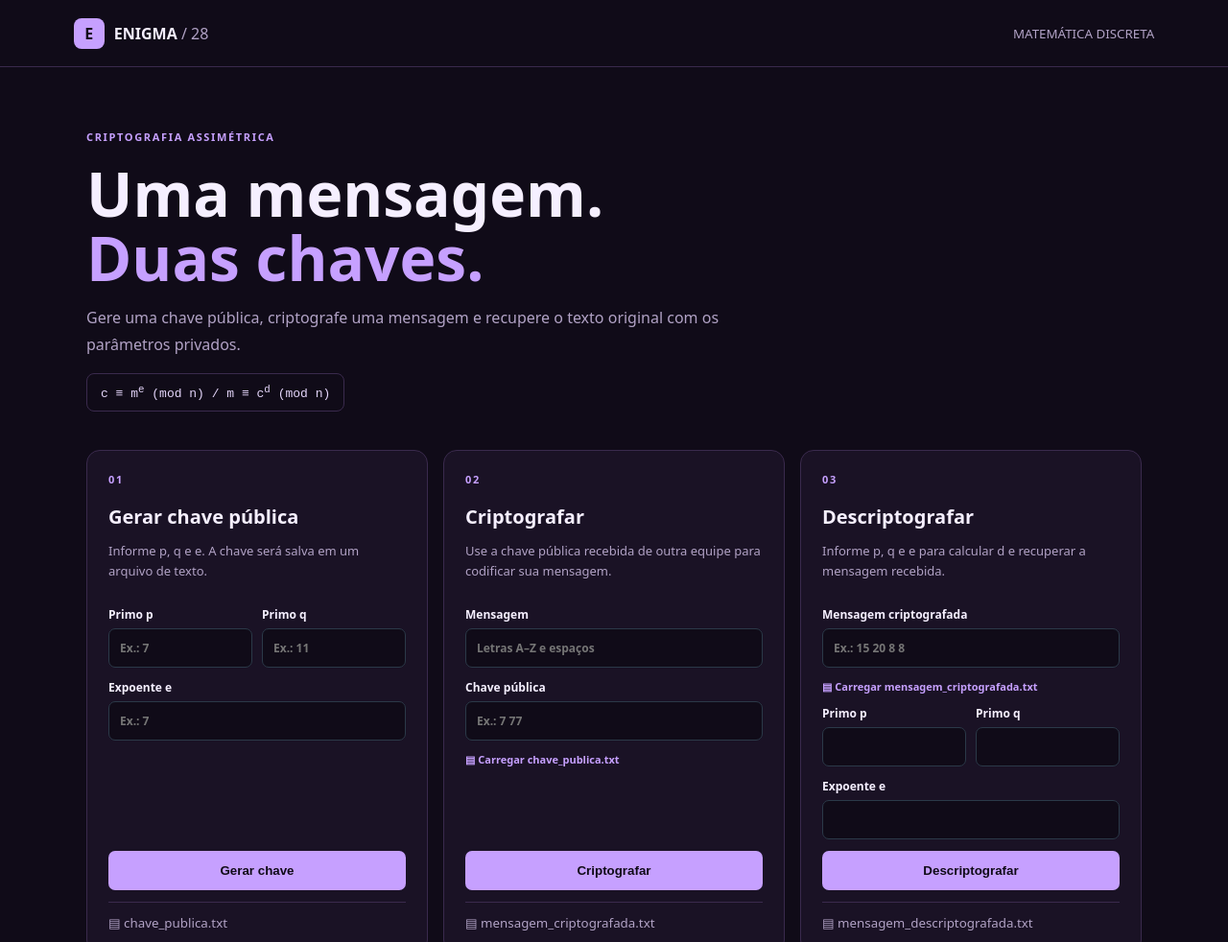
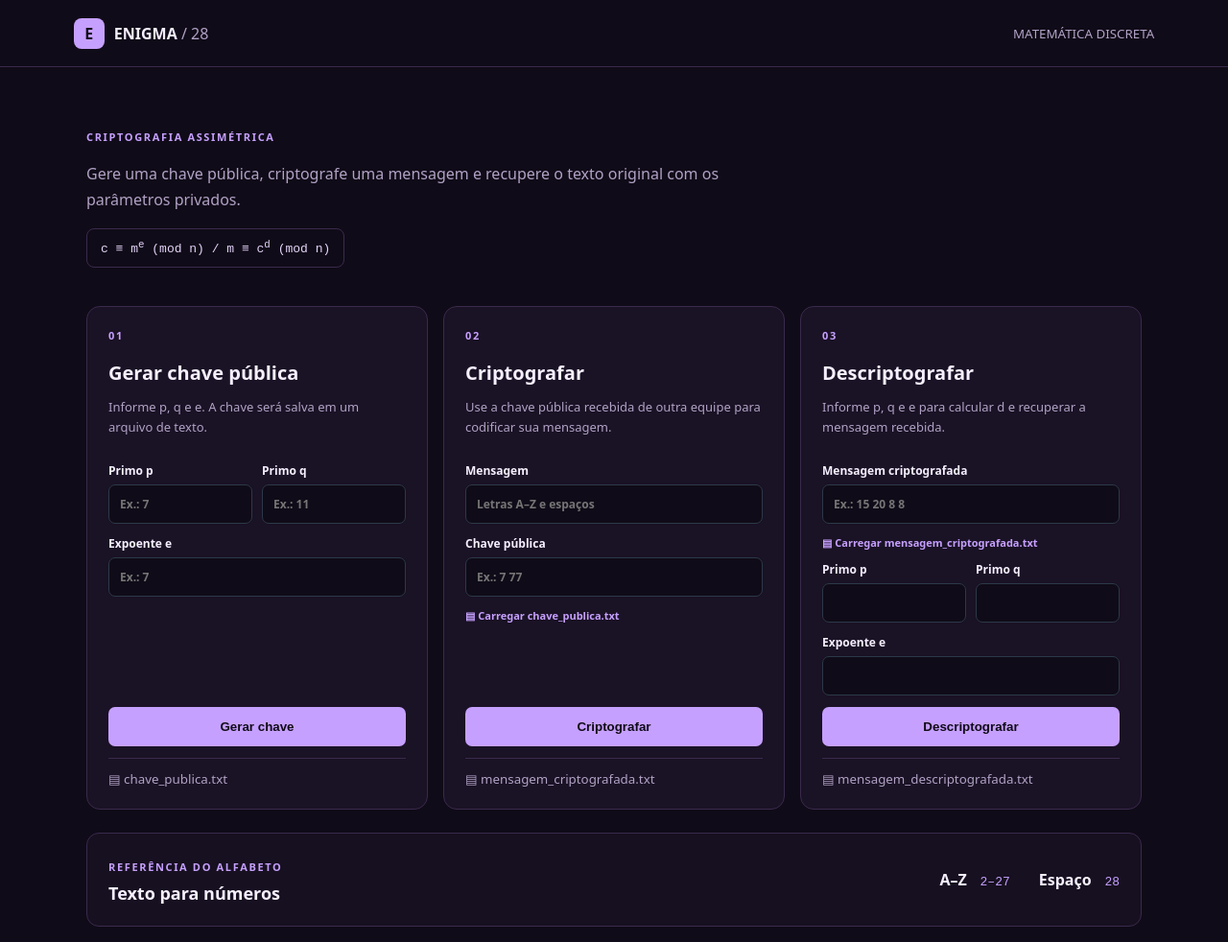
Before and after one commit to mawabi-oliveira/enigma-28, a website: page index.html in a window 1280 px wide. Shown: the top 982 px of the page at 96% size. Drawn offline with Linux system fonts and the light colour scheme.

Commit message:
Enigma 28: atualizacao do projeto

```diff
--- a/index.html
+++ b/index.html
@@ -15,7 +15,6 @@
   <main>
     <section class="hero">
       <small class="label">CRIPTOGRAFIA ASSIMÉTRICA</small>
-      <h1>Uma mensagem.<br><span>Duas chaves.</span></h1>
       <p>Gere uma chave pública, criptografe uma mensagem e recupere o texto original com os parâmetros privados.</p>
       <code>c ≡ m<sup>e</sup> (mod n) / m ≡ c<sup>d</sup> (mod n)</code>
     </section>
```
Also changed, not shown: README.md, 1 other file.
